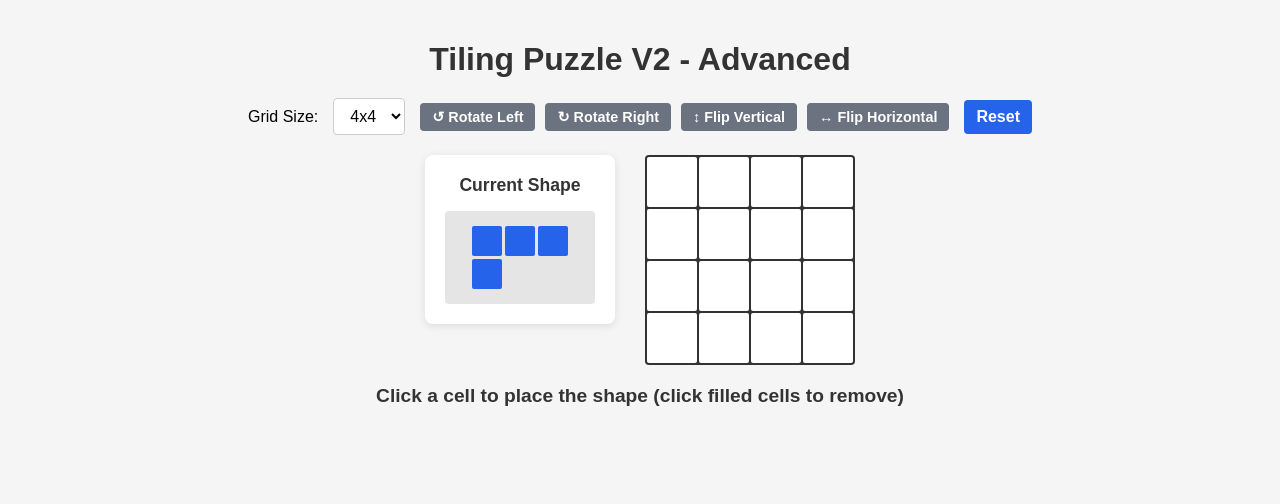
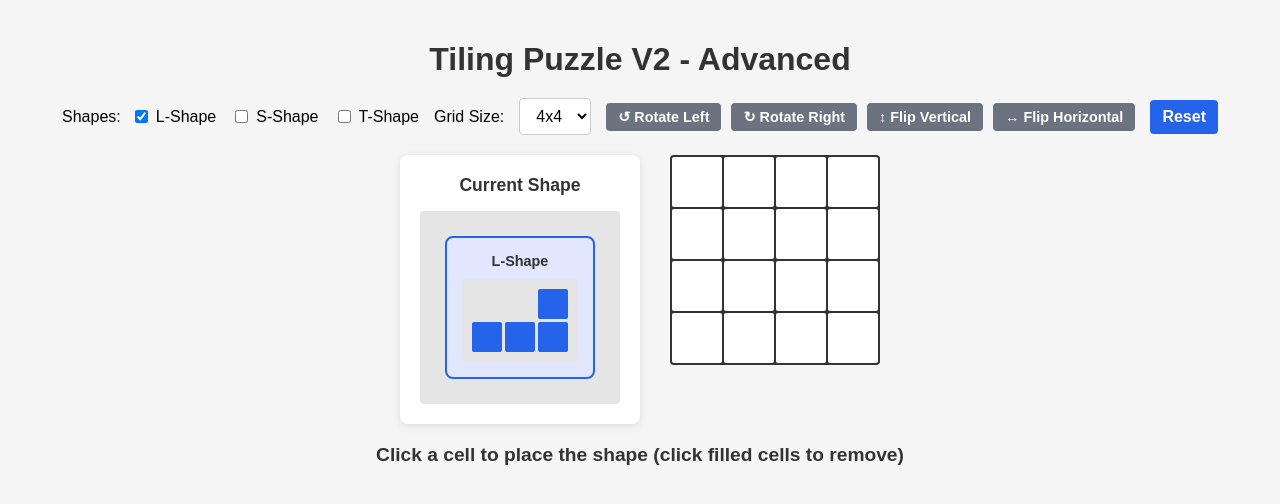
Before and after one commit to jburos/games, a plain HTML site: page tiling-v2.html in a window 1280 px wide. Both pictures are taken after a click on the button "↺ Rotate Left". Drawn offline with Linux system fonts and the light colour scheme.

Commit message:
fixed rotation

```diff
--- a/tiling-v2.html
+++ b/tiling-v2.html
@@ -87,6 +87,34 @@
     min-width: 150px;
     cursor: grab;
     user-select: none;
+  }
+
+  .shape-option {
+    padding: 15px;
+    margin: 10px;
+    background: #f0f0f0;
+    border-radius: 8px;
+    border: 2px solid transparent;
+    cursor: pointer;
+    transition: all 0.2s;
+    display: inline-block;
+  }
+
+  .shape-option:hover {
+    background: #e0e0e0;
+    border-color: #2563eb;
+  }
+
+  .shape-option.active {
+    background: #e0e7ff;
+    border-color: #2563eb;
+  }
+
+  .shape-option h4 {
+    margin: 0 0 10px 0;
+    font-size: 0.9rem;
+    color: #333;
+    text-align: center;
   }
 
   #shapePreview:active {
@@ -246,6 +274,23 @@
 <h1>Tiling Puzzle V2 - Advanced</h1>
 
 <div id="controls">
+  <div style="display: flex; align-items: center; gap: 10px;">
+    <label>Shapes:</label>
+    <div style="display: flex; gap: 15px;">
+      <label style="display: flex; align-items: center; gap: 5px; cursor: pointer;">
+        <input type="checkbox" id="shapeL" value="L" checked>
+        <span>L-Shape</span>
+      </label>
+      <label style="display: flex; align-items: center; gap: 5px; cursor: pointer;">
+        <input type="checkbox" id="shapeS" value="S">
+        <span>S-Shape</span>
+      </label>
+      <label style="display: flex; align-items: center; gap: 5px; cursor: pointer;">
+        <input type="checkbox" id="shapeT" value="T">
+        <span>T-Shape</span>
+      </label>
+    </div>
+  </div>
   <label for="gridSizeSelect">Grid Size:</label>
   <select id="gridSizeSelect">
     <option value="4">4x4</option>
@@ -271,12 +316,15 @@
   <div id="board"></div>
 </div>
 
-<div id="status">Click and drag the shape to place it, or click a cell to place the L-shape (click filled cells to remove)</div>
+<div id="status">Select shapes to use, then click and drag or click a cell to place the active shape (click filled cells to remove)</div>
 
 <script>
   const board = document.getElementById("board");
   const statusText = document.getElementById("status");
   const resetBtn = document.getElementById("resetBtn");
+  const shapeLCheckbox = document.getElementById("shapeL");
+  const shapeSCheckbox = document.getElementById("shapeS");
+  const shapeTCheckbox = document.getElementById("shapeT");
   const gridSizeSelect = document.getElementById("gridSizeSelect");
   const rotateLeftBtn = document.getElementById("rotateLeftBtn");
   const rotateRightBtn = document.getElementById("rotateRightBtn");
@@ -293,9 +341,17 @@
   let previewRow = null;
   let previewCol = null;
   let hasWon = false;
+  let selectedShapes = new Set(['L']); // Track which shapes are selected
+  let activeShapeType = 'L'; // Currently active shape for placement
 
-  // L-Shape definition (default)
-  const defaultLShape = [[0,0], [1,0], [2,0], [2,1]];
+  // Shape definitions
+  const shapeDefinitions = {
+    L: [[0,0], [1,0], [2,0], [2,1]],  // L-Shape
+    S: [[0,1], [0,2], [1,0], [1,1]],  // S-Shape (like tetris S)
+    T: [[0,1], [1,0], [1,1], [1,2]]   // T-Shape (like tetris T)
+  };
+
+  const defaultLShape = shapeDefinitions.L;
   let lShape = defaultLShape;
   let customShapes = [];
   let customGridState = null; // null = all cells active, array = custom grid
@@ -328,8 +384,18 @@
     return normalizeShape(flipped);
   }
 
-  function getCurrentShape() {
-    let shape = normalizeShape(lShape);
+  function getCurrentShape(shapeType = null) {
+    // Get the base shape based on current selection
+    let baseShape;
+    const typeToUse = shapeType || activeShapeType;
+
+    if (isCustomProblem && customShapes.length > 0) {
+      baseShape = customShapes[0];
+    } else {
+      baseShape = shapeDefinitions[typeToUse] || shapeDefinitions.L;
+    }
+
+    let shape = normalizeShape(baseShape);
     shape = rotateShape(shape, currentRotation);
     if (currentFlipVertical) {
       shape = flipShape(shape, false);
@@ -340,14 +406,56 @@
     return shape;
   }
 
+  function getSelectedShapes() {
+    const selected = [];
+    if (shapeLCheckbox.checked) selected.push('L');
+    if (shapeSCheckbox.checked) selected.push('S');
+    if (shapeTCheckbox.checked) selected.push('T');
+    return selected;
+  }
+
   function renderShapePreview() {
-    const shape = getCurrentShape();
+    const selected = getSelectedShapes();
+
+    if (selected.length === 0) {
+      shapePreviewGrid.innerHTML = '<p style="color: #999; text-align: center; padding: 20px;">Select at least one shape</p>';
+      return;
+    }
+
+    // If active shape is not selected, switch to first selected
+    if (!selected.includes(activeShapeType)) {
+      activeShapeType = selected[0];
+    }
+
+    shapePreviewGrid.innerHTML = "";
+    shapePreviewGrid.style.display = "flex";
+    shapePreviewGrid.style.flexWrap = "wrap";
+    shapePreviewGrid.style.gap = "15px";
+    shapePreviewGrid.style.justifyContent = "center";
+
+    selected.forEach(shapeType => {
+      const shapeOption = document.createElement("div");
+      shapeOption.className = `shape-option ${shapeType === activeShapeType ? 'active' : ''}`;
+      shapeOption.dataset.shapeType = shapeType;
+
+      const title = document.createElement("h4");
+      title.textContent = `${shapeType}-Shape`;
+      shapeOption.appendChild(title);
+
+      const shapeGrid = document.createElement("div");
+      const baseShape = shapeDefinitions[shapeType];
+      const shape = shapeType === activeShapeType ? getCurrentShape(shapeType) : normalizeShape(baseShape);
+
       const maxRow = Math.max(...shape.map(c => c[0]));
       const maxCol = Math.max(...shape.map(c => c[1]));
 
-    shapePreviewGrid.innerHTML = "";
-    shapePreviewGrid.style.gridTemplateColumns = `repeat(${maxCol + 1}, auto)`;
-    shapePreviewGrid.style.gridTemplateRows = `repeat(${maxRow + 1}, auto)`;
+      shapeGrid.style.display = "grid";
+      shapeGrid.style.gridTemplateColumns = `repeat(${maxCol + 1}, auto)`;
+      shapeGrid.style.gap = "3px";
+      shapeGrid.style.padding = "10px";
+      shapeGrid.style.background = "#e5e5e5";
+      shapeGrid.style.borderRadius = "4px";
+      shapeGrid.style.justifyContent = "center";
 
       for (let r = 0; r <= maxRow; r++) {
         for (let c = 0; c <= maxCol; c++) {
@@ -356,9 +464,30 @@
           if (!shape.some(([sr, sc]) => sr === r && sc === c)) {
             cell.classList.add("empty");
           }
-        shapePreviewGrid.appendChild(cell);
+          shapeGrid.appendChild(cell);
         }
       }
+
+      shapeOption.appendChild(shapeGrid);
+
+      // Click to activate this shape
+      shapeOption.addEventListener("click", () => {
+        if (shapeType === activeShapeType) {
+          // If clicking the active shape, use it for placement
+          return;
+        }
+        // Switch active shape
+        document.querySelectorAll(".shape-option").forEach(opt => opt.classList.remove("active"));
+        shapeOption.classList.add("active");
+        activeShapeType = shapeType;
+        currentRotation = 0;
+        currentFlipVertical = false;
+        currentFlipHorizontal = false;
+        renderShapePreview();
+      });
+
+      shapePreviewGrid.appendChild(shapeOption);
+    });
 
     // Make preview draggable
     setupDragAndDrop();
@@ -413,19 +542,36 @@
       document.removeEventListener("mouseup", dragMouseUpHandler);
     }
 
-    // Use event delegation to avoid re-adding listeners
-    shapePreview.onmousedown = (e) => {
+    // Use event delegation on the preview grid
+    shapePreviewGrid.onmousedown = (e) => {
       // Don't start drag if clicking on buttons or controls
       if (e.target.tagName === 'BUTTON' || e.target.closest('#rotationControls')) {
         return;
       }
 
+      // Find which shape was clicked
+      const clickedShapeOption = e.target.closest(".shape-option");
+      if (!clickedShapeOption) return;
+
+      const shapeType = clickedShapeOption.dataset.shapeType;
+      if (!shapeType || !getSelectedShapes().includes(shapeType)) return;
+
+      // Activate this shape if not already active
+      if (shapeType !== activeShapeType) {
+        activeShapeType = shapeType;
+        currentRotation = 0;
+        currentFlipVertical = false;
+        currentFlipHorizontal = false;
+        renderShapePreview();
+        return; // Re-render and let user click again
+      }
+
       e.preventDefault();
       isDragging = true;
-      const shape = getCurrentShape();
+      const shape = getCurrentShape(shapeType);
       dragGhost = createDragGhost(shape);
       document.body.appendChild(dragGhost);
-      shapePreview.classList.add("dragging");
+      clickedShapeOption.classList.add("dragging");
 
       const updateGhost = (e) => {
         if (dragGhost) {
@@ -459,7 +605,7 @@
       dragMouseUpHandler = (e) => {
         if (isDragging) {
           isDragging = false;
-          shapePreview.classList.remove("dragging");
+          document.querySelectorAll(".shape-option").forEach(opt => opt.classList.remove("dragging"));
 
           if (dragGhost) {
             dragGhost.remove();
@@ -637,7 +783,7 @@
             clearPreview();
             // Only set status if player didn't win
             if (!checkWin()) {
-              statusText.textContent = "L-shape placed! Select another cell to place the shape.";
+              statusText.textContent = "Shape placed! Select another cell to place the shape.";
             }
             return;
           }
@@ -655,14 +801,14 @@
         clearPreview();
         // Only set status if player didn't win
         if (!checkWin()) {
-          statusText.textContent = "L-shape placed! Select another cell to place the shape.";
+          statusText.textContent = "Shape placed! Select another cell to place the shape.";
         }
         return;
       }
     }
 
     // If we get here, couldn't place the shape
-    statusText.textContent = "Cannot place L-shape here. Try another position.";
+    statusText.textContent = "Cannot place shape here. Try another position.";
     statusText.style.color = "#dc2626";
     setTimeout(() => {
       statusText.style.color = "#333";
@@ -825,7 +971,7 @@
   }
 
   function rotateLeft() {
-    currentRotation = (currentRotation + 3) % 4;
+    currentRotation = (currentRotation + 1) % 4;
     renderShapePreview();
     if (previewRow !== null && previewCol !== null) {
       showPreview(previewRow, previewCol);
@@ -833,7 +979,7 @@
   }
 
   function rotateRight() {
-    currentRotation = (currentRotation + 1) % 4;
+    currentRotation = (currentRotation + 3) % 4;
     renderShapePreview();
     if (previewRow !== null && previewCol !== null) {
       showPreview(previewRow, previewCol);
@@ -857,6 +1003,24 @@
   }
 
   resetBtn.addEventListener("click", resetGame);
+
+  // Handle shape checkbox changes
+  [shapeLCheckbox, shapeSCheckbox, shapeTCheckbox].forEach(checkbox => {
+    checkbox.addEventListener("change", () => {
+      const selected = getSelectedShapes();
+      if (selected.length === 0) {
+        // At least one shape must be selected
+        checkbox.checked = true;
+        return;
+      }
+      selectedShapes = new Set(selected);
+      if (!selected.includes(activeShapeType)) {
+        activeShapeType = selected[0];
+      }
+      renderShapePreview();
+    });
+  });
+
   gridSizeSelect.addEventListener("change", resetGame);
   rotateLeftBtn.addEventListener("click", rotateLeft);
   rotateRightBtn.addEventListener("click", rotateRight);
```
Also changed, not shown: tiling.html (+2 -2 lines). Lines whose indentation alone changed are shown as unchanged.
